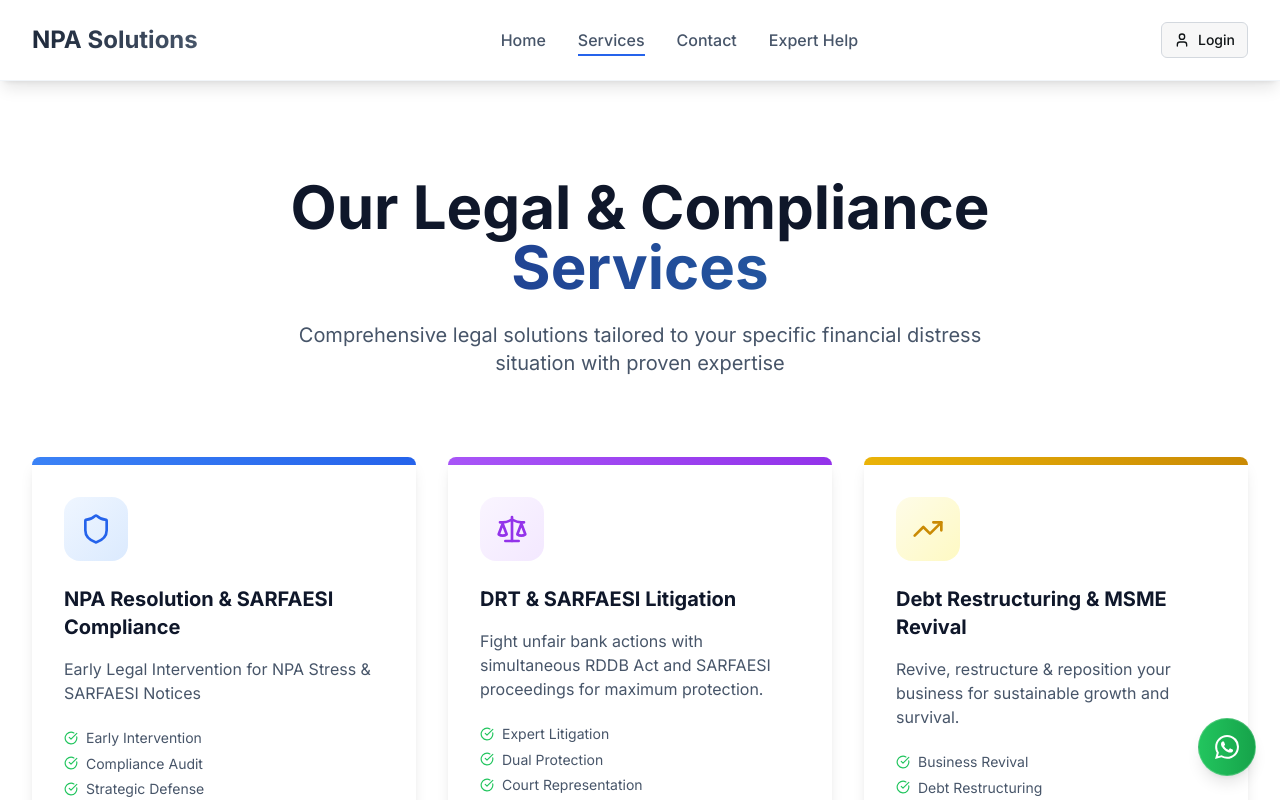
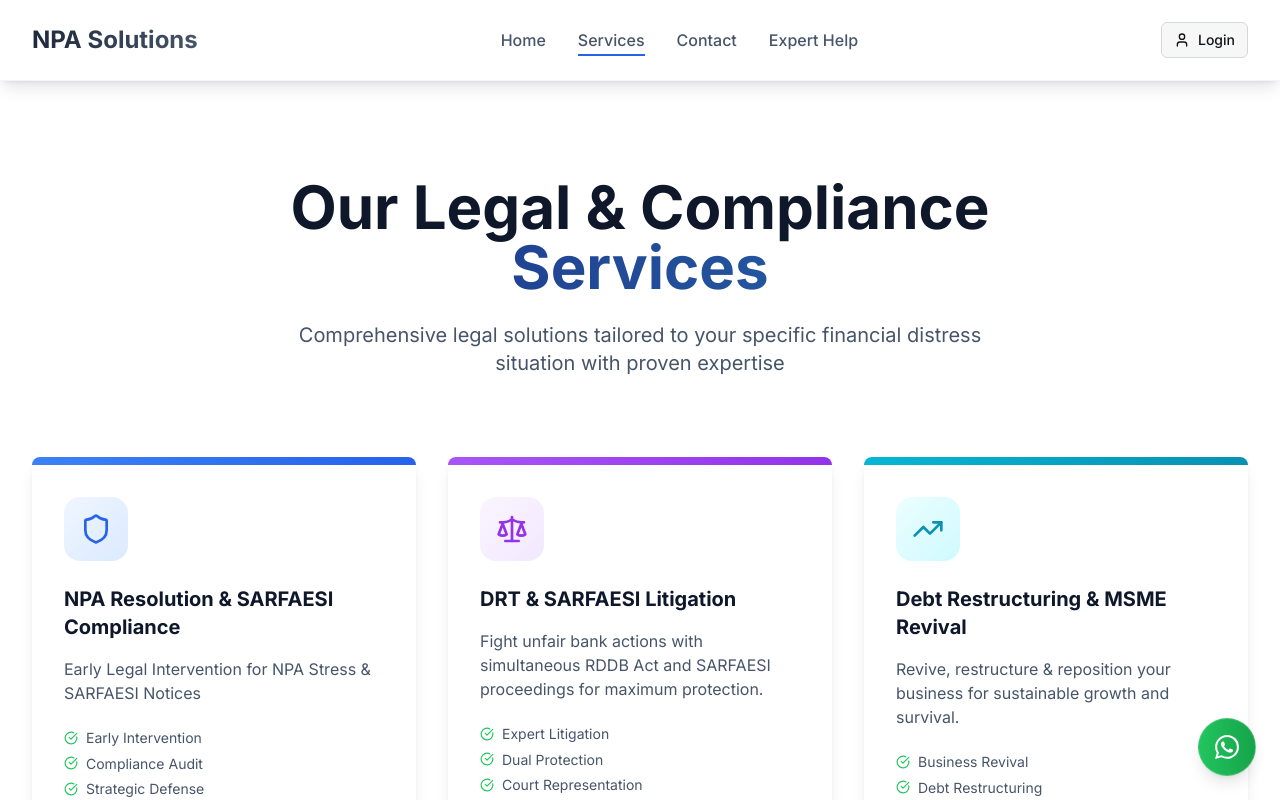
Before and after one commit to NPASolutions/npa-solutions, a React (Vite) app: page /services in a window 1280 px wide. Shown: the top 800 px of the page. Built offline with nearby package versions, Linux system fonts and the light colour scheme.

Commit message:
Update service card colors
Update service card colors to better align with the website's indigo-to-blue theme, ensuring a cohesive and professional look across all service pages.

```diff
--- a/src/pages/ServiceDetail.tsx
+++ b/src/pages/ServiceDetail.tsx
@@ -163,10 +163,10 @@ Our strategic intent is twofold: to stall or reverse flawed SARFAESI actions and
       title: "OTS Support & Negotiation",
       subtitle: "Strategic Guidance for Fair & Legally Sound One-Time Settlements",
       icon: FileText,
-      color: "bg-gradient-to-br from-green-50 to-green-100",
-      iconColor: "text-green-600",
-      gradient: "from-green-600 to-green-700",
-      buttonGradient: "from-green-500 to-green-600",
+      color: "bg-gradient-to-br from-indigo-50 to-indigo-100",
+      iconColor: "text-indigo-600",
+      gradient: "from-indigo-600 to-indigo-700",
+      buttonGradient: "from-indigo-500 to-indigo-600",
       features: ["Strategic OTS Guidance", "Legal Review", "Negotiation Leverage", "Fair Settlement Terms"],
       fullDescription: `A One Time Settlement (OTS) is not something a bank readily offers—it's something you earn the right to negotiate. For borrowers under financial distress, especially those facing SARFAESI enforcement or legal notices, the idea of "settling the loan" may seem like a relief. But in reality, OTS is a legal and strategic outcome, not a shortcut.
 
@@ -198,10 +198,10 @@ At NPA Solutions, we stand with borrowers—not just to close a loan, but to clo
       title: "NCLT / IBC Litigation & Corporate Insolvency",
       subtitle: "NCLT Proceedings and Resolution Planning",
       icon: Building,
-      color: "bg-gradient-to-br from-orange-50 to-orange-100",
-      iconColor: "text-orange-600",
-      gradient: "from-orange-600 to-orange-700",
-      buttonGradient: "from-orange-500 to-orange-600",
+      color: "bg-gradient-to-br from-slate-50 to-slate-100",
+      iconColor: "text-slate-600",
+      gradient: "from-slate-600 to-slate-700",
+      buttonGradient: "from-slate-500 to-slate-600",
       features: ["NCLT Representation", "Resolution Planning", "Asset Protection", "CIRP Support"],
       fullDescription: `IBC Proceedings Before NCLT: Legal Remedies for Distressed Corporates
 
@@ -242,10 +242,10 @@ Our methodology combines legal expertise with business acumen:
       title: "Debt Restructuring & MSME Revival",
       subtitle: "Revival-Focused Legal Support for MSMEs & Distressed Borrowers",
       icon: TrendingUp,
-      color: "bg-gradient-to-br from-yellow-50 to-yellow-100",
-      iconColor: "text-yellow-600",
-      gradient: "from-yellow-600 to-yellow-700",
-      buttonGradient: "from-yellow-500 to-yellow-600",
+      color: "bg-gradient-to-br from-cyan-50 to-cyan-100",
+      iconColor: "text-cyan-600",
+      gradient: "from-cyan-600 to-cyan-700",
+      buttonGradient: "from-cyan-500 to-cyan-600",
       features: ["MSME Revival Support", "RBI Framework Compliance", "Strategic Restructuring", "Legal Advocacy"],
       fullDescription: `Financial stress in a business doesn't always mean failure—it often just means timely restructuring is needed. For MSMEs in particular, the Reserve Bank of India (RBI) has issued several guidelines that allow for restructuring of viable accounts without waiting for the account to become an NPA.
 
--- a/src/pages/Services.tsx
+++ b/src/pages/Services.tsx
@@ -46,27 +46,27 @@ If you're struggling with a Non-Performing Asset, our team is here to help you m
     title: "Debt Restructuring & MSME Revival",
     description: "Revive, restructure & reposition your business for sustainable growth and survival.",
     icon: TrendingUp,
-    color: "bg-gradient-to-br from-yellow-50 to-yellow-100",
-    iconColor: "text-yellow-600",
-    gradient: "from-yellow-500 to-yellow-600",
+    color: "bg-gradient-to-br from-cyan-50 to-cyan-100",
+    iconColor: "text-cyan-600",
+    gradient: "from-cyan-500 to-cyan-600",
     features: ["Business Revival", "Debt Restructuring", "Growth Strategy"],
     popular: false
   }, {
     title: "NCLT / IBC Litigation & Corporate Insolvency",
     description: "Navigate CIRP, liquidation, or resolution proceedings with precision before NCLT.",
     icon: Building,
-    color: "bg-gradient-to-br from-orange-50 to-orange-100",
-    iconColor: "text-orange-600",
-    gradient: "from-orange-500 to-orange-600",
+    color: "bg-gradient-to-br from-slate-50 to-slate-100",
+    iconColor: "text-slate-600",
+    gradient: "from-slate-500 to-slate-600",
     features: ["NCLT Representation", "Resolution Planning", "Asset Protection"],
     popular: false
   }, {
     title: "OTS Support & Negotiation",
     description: "Achieve favorable One-Time Settlement terms with expert-backed negotiation strategies.",
     icon: FileText,
-    color: "bg-gradient-to-br from-green-50 to-green-100",
-    iconColor: "text-green-600",
-    gradient: "from-green-500 to-green-600",
+    color: "bg-gradient-to-br from-indigo-50 to-indigo-100",
+    iconColor: "text-indigo-600",
+    gradient: "from-indigo-500 to-indigo-600",
     features: ["Negotiation Support", "Settlement Strategy", "Documentation"],
     popular: false
   }];
```
